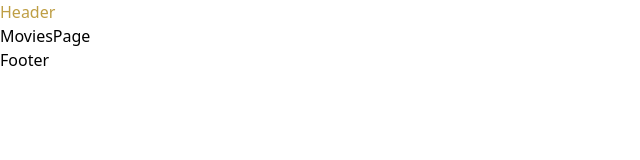
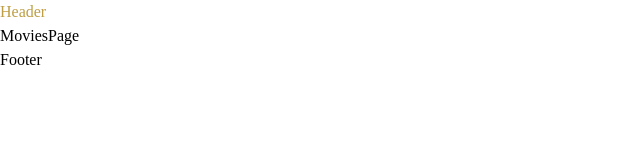
Before and after one commit to hridayyy01/film-fiesta, a React (Vite) app: page / in a window 1280 px wide. Shown: the top 160 px of the page, without its empty margins (0-640 px from the left). Built offline with nearby package versions, Linux system fonts and the light colour scheme.

Commit message:
dependency: installed flowbite

```diff
--- a/package.json
+++ b/package.json
@@ -11,6 +11,7 @@
   },
   "dependencies": {
     "@tailwindcss/vite": "^4.1.17",
+    "flowbite": "^4.0.1",
     "react": "^19.2.0",
     "react-router-dom": "^7.9.6",
     "tailwindcss": "^4.1.17"
--- a/src/index.css
+++ b/src/index.css
@@ -1,4 +1,7 @@
 @import "tailwindcss";
+@import url('https://fonts.googleapis.com/css2?family=Shantell+Sans:ital,wght@0,300..800;1,300..800&display=swap');
+@import "flowbite/src/themes/enterprise";
+
 
 @theme {
   --color-primary-100: oklch(0.9051 0.039 89.1);
```
Also changed, not shown: 1 other file (tests, documents, lock files or other folders).
